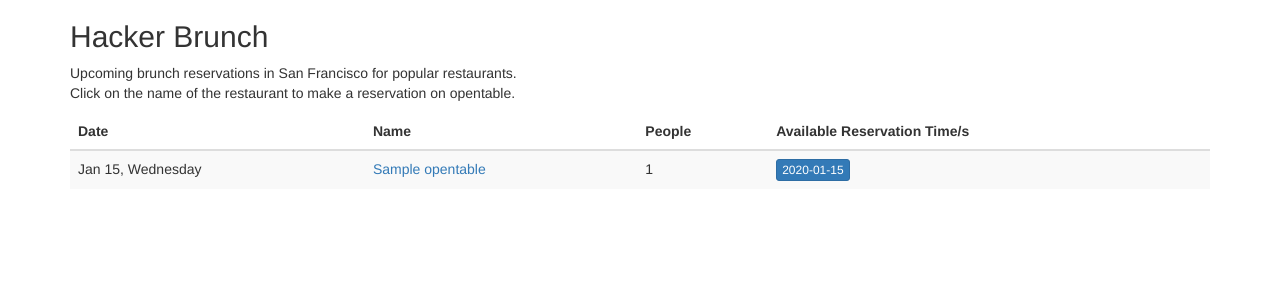
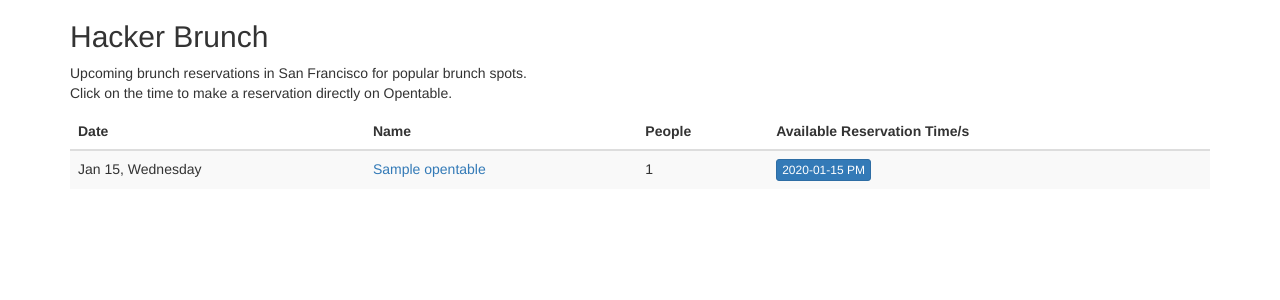
Before and after one commit to chrismaddern/hacker-table, a Flask app: page / in a window 1280 px wide. Shown: the top 300 px of the page. Run offline with Flask 2, Linux system fonts and the light colour scheme; tables that the repository leaves empty hold one stand-in row (values such as "Sample post"); some libraries are stand-ins or nearby versions.

Commit message:
updated scraper file and homepage

```diff
--- a/templates/homepage.html
+++ b/templates/homepage.html
@@ -7,7 +7,7 @@
 
 <div class="container">
   <h2>Hacker Brunch</h2>
-  <p>Upcoming brunch reservations in San Francisco for popular restaurants. <br>Click on the name of the restaurant to make a reservation on opentable.</p>
+  <p>Upcoming brunch reservations in San Francisco for popular brunch spots. <br>Click on the time to make a reservation directly on Opentable.</p>
   <table class="table table-striped">
     <thead>
       <tr>
@@ -32,13 +32,13 @@
           <!-- make unique opentable URL depending on available time -->
           {% if (time[0:2] == '9') or (time[0:2] == '10') or (time[0:2] == '11') %}
           <a href='http://opentable.com/opentables.aspx?t=rest&r={{ reservation.opentable_id }}&d={{ reservation.date.strftime('%m/%d/%Y') }}%20{{ time }}:00%20AM&p={{ reservation.people }}' target='_blank'
-          <button type="button" class="btn btn-primary btn-xs">{{ time }}</button></a>
+          <button type="button" class="btn btn-primary btn-xs">{{ time }} AM</button></a>
           {% elif (time[0:2] == '12') %}
           <a href='http://opentable.com/opentables.aspx?t=rest&r={{ reservation.opentable_id }}&d={{ reservation.date.strftime('%m/%d/%Y') }}%20{{ time }}:00%20PM&p={{ reservation.people }}' target='_blank'
-          <button type="button" class="btn btn-primary btn-xs">{{ time }}</button></a>
+          <button type="button" class="btn btn-primary btn-xs">{{ time }} PM</button></a>
           {% else %}
           <a href='http://opentable.com/opentables.aspx?t=rest&r={{ reservation.opentable_id }}&d={{ reservation.date.strftime('%m/%d/%Y') }}%200{{ time }}:00%20PM&p={{ reservation.people }}' target='_blank'
-          <button type="button" class="btn btn-primary btn-xs">{{ time }}</button></a>
+          <button type="button" class="btn btn-primary btn-xs">{{ time }} PM</button></a>
           {% endif %}
         {% endfor %}
         </td>
```
Also changed, not shown: scraper.py (+7 -9 lines), seed/reservation_json.json (+1 -1 lines), 2 other files.
